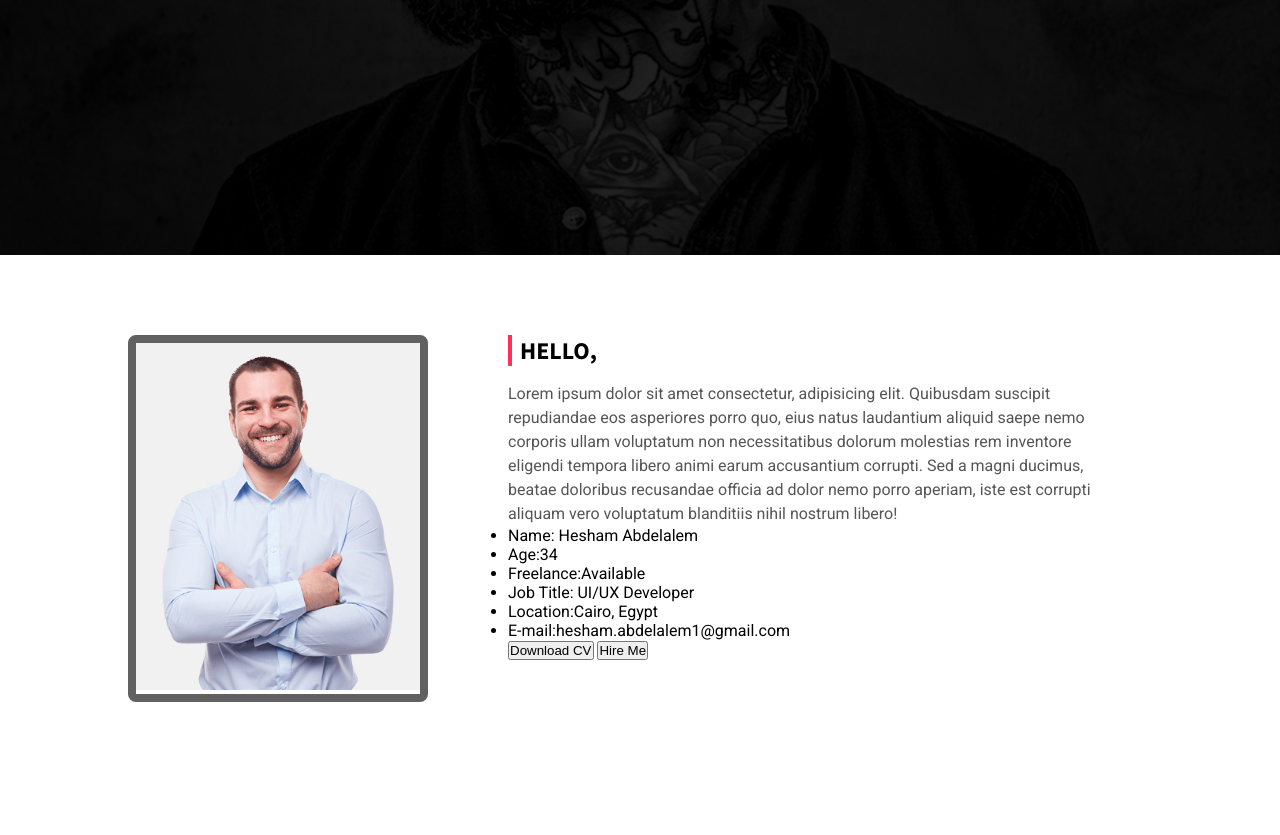
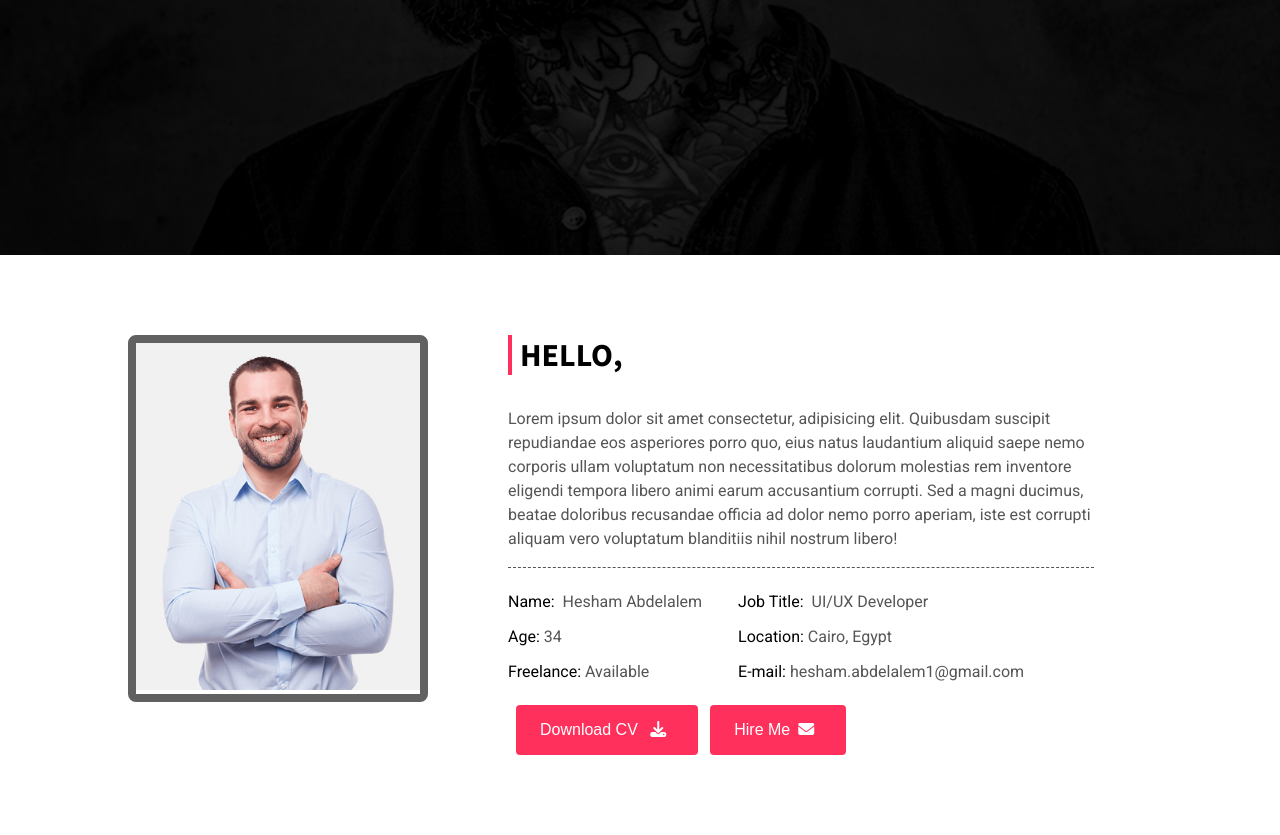
Before and after one commit to HeshamAbdelalem/fokir-portfolio, a plain HTML site: page index.html in a window 1280 px wide. Shown: the part 545-1380 px from the top of the page. Before the commit the page ends 1327 px from the top, so only its background shows below. Drawn offline with Linux system fonts and the light colour scheme.

Commit message:
about section

```diff
--- a/index.html
+++ b/index.html
@@ -81,17 +81,24 @@
             </div>
             <div class="summary-info">
               <ul>
+                <div class="list-left">
                   <li><span>Name:</span> Hesham Abdelalem</li>
                   <li><span>Age:</span>34</li>
                   <li><span>Freelance:</span>Available</li>
+                </div>
+
+                <div class="list-right">
                   <li><span>Job Title:</span> UI/UX Developer</li>
                   <li><span>Location:</span>Cairo, Egypt</li>
                   <li><span>E-mail:</span>hesham.abdelalem1@gmail.com</li>
+                </div>
               </ul>
             </div>
             <div class="about-buttons">
-              <button>Download CV</button>
-              <button>Hire Me</button>
+              <button>Download CV <i class="fa-solid fa-download"></i></button>
+              <button>
+                Hire Me<i class="fa-solid fa-envelope"></i>
+              </button>
             </div>
           </div>
           <div class="clr"></div>
--- a/styles/main.css
+++ b/styles/main.css
@@ -34,6 +34,22 @@ h4 {
 
 .clr {
   clear: both;
+}
+
+button {
+  border: 0;
+  padding: 1rem 1.5rem;
+  border-radius: 0.25rem;
+  margin-left: 0.5rem;
+  background-color: #ff305b;
+  color: #fff;
+  font-size: 1rem;
+  cursor: pointer;
+  transition: background-color 0.5s ease;
+}
+
+button:hover {
+  background-color: #b82542;
 }
 
 /* #Start Header Styles */
@@ -185,10 +201,44 @@ nav .container {
   text-transform: uppercase;
   padding-left: 0.5rem;
   margin-bottom: 1rem;
+  font-size: 2rem;
 }
 
 #about .summary p {
   line-height: 1.5rem;
+  padding: 1rem 0;
+  border-bottom: 1px dashed #555;
+}
+
+#about .summary-info ul {
+  list-style: none;
+  padding: 1rem 0;
+}
+
+#about .summary-info li {
+  padding: 0.5rem 0;
+  color: #555;
+}
+
+#about .summary-info span {
+  color: #000;
+  display: inline-block;
+  padding-right: 0.25rem;
+}
+
+#about .summary-info .list-left {
+  display: inline-block;
+  margin-right: 2rem;
+}
+
+#about .summary-info .list-right {
+  display: inline-block;
+}
+
+
+#about .about-buttons i {
+  padding: 0 0.5rem;
+  margin:0
 }
 
 /* #End About Styles */
```
Lines whose indentation alone changed are shown as unchanged.
